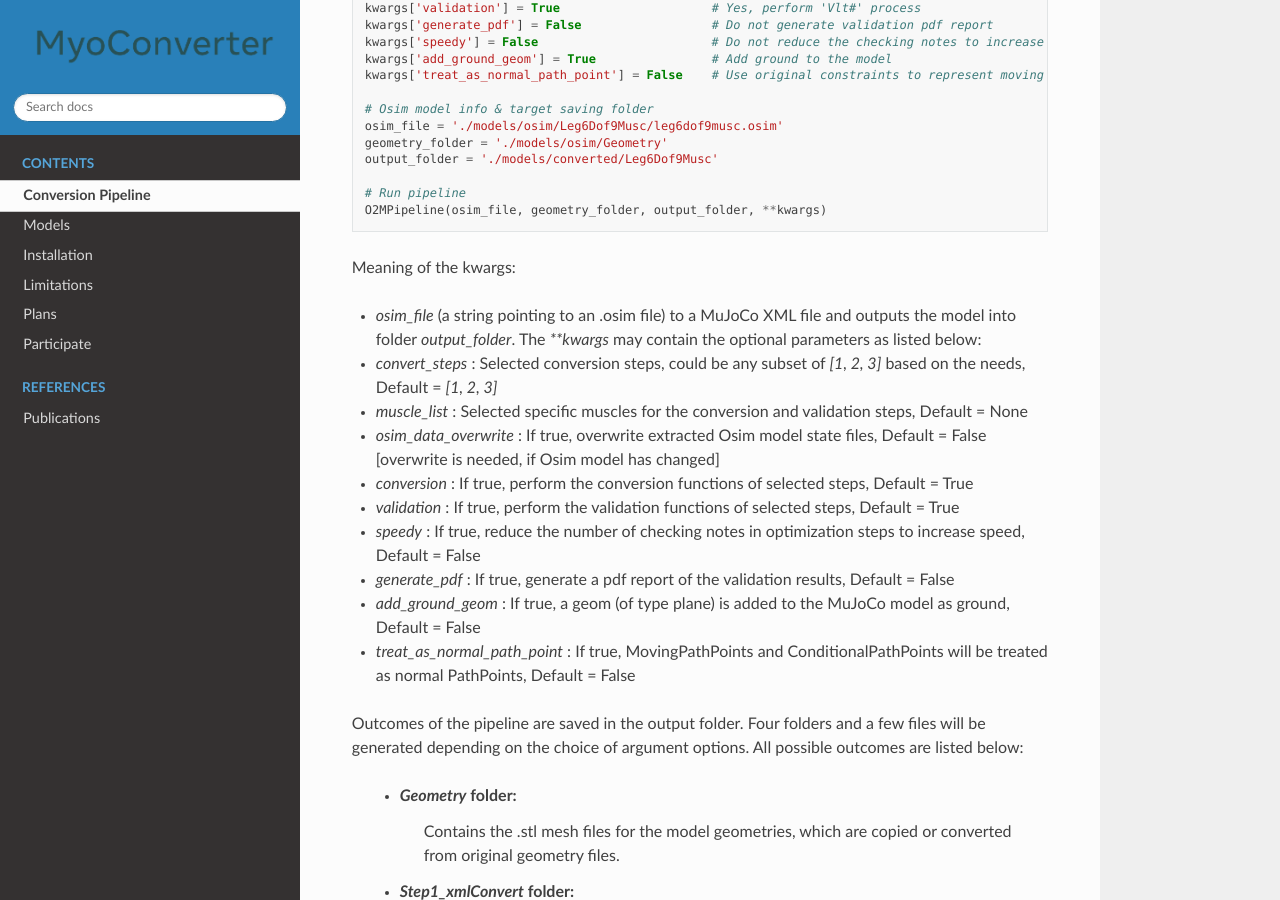
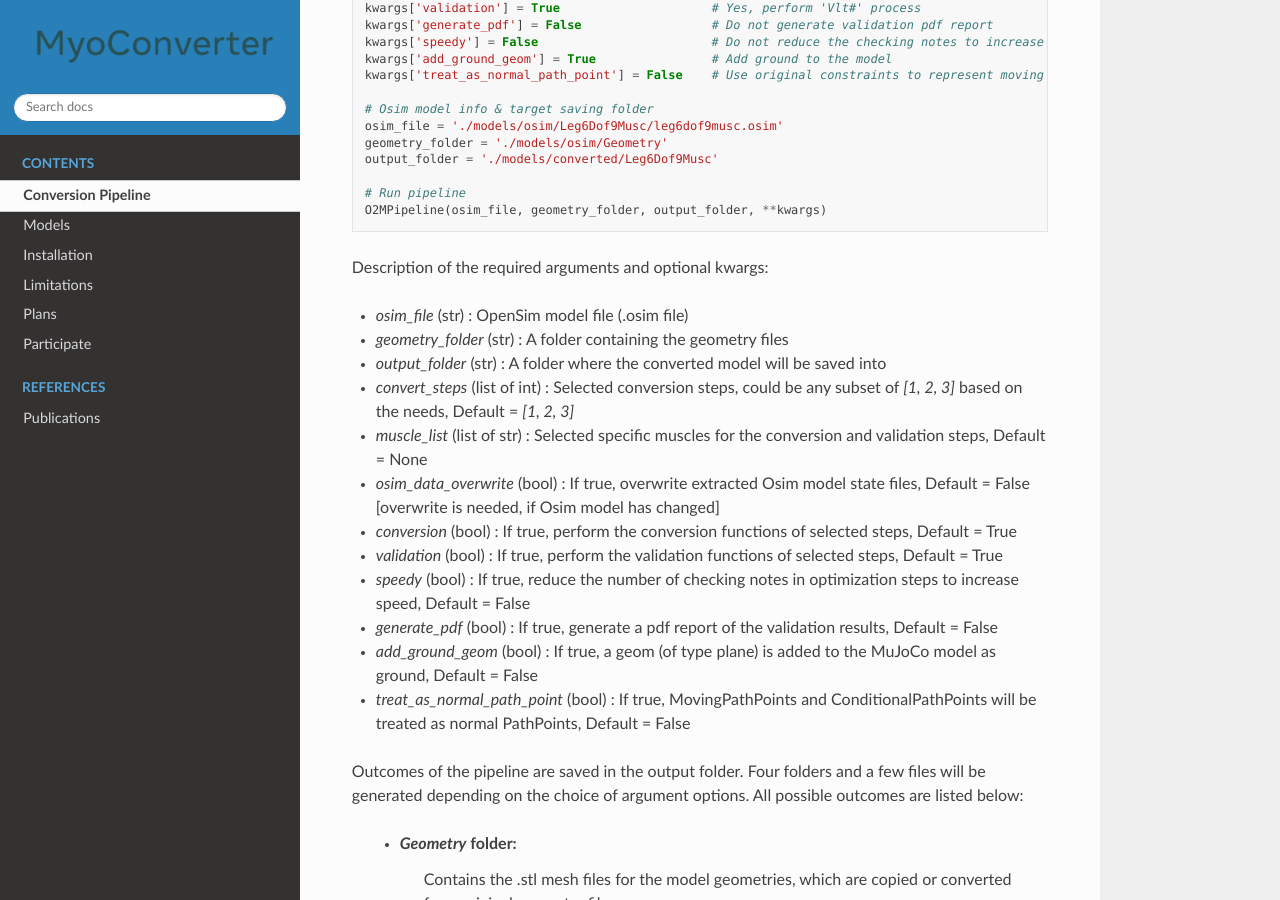
Before and after one commit to MyoHub/myoconverter, a Sphinx documentation site: the page built from docs/source/pipeline.rst, in a window 1280 px wide and 900 px high, scrolled down 1364 px. Built offline with Sphinx 7.4.7 and the Read the Docs theme 2.0.0, drawn with Linux system fonts in a browser that asks for light colours.

Commit message:
Add variable types, fix one sentence

```diff
--- a/docs/source/pipeline.rst
+++ b/docs/source/pipeline.rst
@@ -59,18 +59,20 @@
    # Run pipeline
    O2MPipeline(osim_file, geometry_folder, output_folder, **kwargs)
 
-Meaning of the kwargs:
+Description of the required arguments and optional kwargs:
 
-- `osim_file` (a string pointing to an .osim file) to a MuJoCo XML file and outputs the model into folder `output_folder`. The `**kwargs` may contain the optional parameters as listed below:
-- `convert_steps` : Selected conversion steps, could be any subset of `[1, 2, 3]` based on the needs, Default = `[1, 2, 3]`
-- `muscle_list` : Selected specific muscles for the conversion and validation steps, Default = None
-- `osim_data_overwrite` : If true, overwrite extracted Osim model state files, Default = False [overwrite is needed, if Osim model has changed]
-- `conversion` : If true, perform the conversion functions of selected steps, Default = True
-- `validation` : If true, perform the validation functions of selected steps, Default = True
-- `speedy` : If true, reduce the number of checking notes in optimization steps to increase speed, Default = False
-- `generate_pdf` : If true, generate a pdf report of the validation results, Default = False
-- `add_ground_geom` : If true, a geom (of type plane) is added to the MuJoCo model as ground, Default = False
-- `treat_as_normal_path_point` : If true, MovingPathPoints and ConditionalPathPoints will be treated as normal PathPoints, Default = False
+- `osim_file` (str) : OpenSim model file (.osim file)
+- `geometry_folder` (str) : A folder containing the geometry files
+- `output_folder` (str) : A folder where the converted model will be saved into
+- `convert_steps` (list of int) : Selected conversion steps, could be any subset of `[1, 2, 3]` based on the needs, Default = `[1, 2, 3]`
+- `muscle_list` (list of str) : Selected specific muscles for the conversion and validation steps, Default = None
+- `osim_data_overwrite` (bool) : If true, overwrite extracted Osim model state files, Default = False [overwrite is needed, if Osim model has changed]
+- `conversion` (bool) : If true, perform the conversion functions of selected steps, Default = True
+- `validation` (bool) : If true, perform the validation functions of selected steps, Default = True
+- `speedy` (bool) : If true, reduce the number of checking notes in optimization steps to increase speed, Default = False
+- `generate_pdf` (bool) : If true, generate a pdf report of the validation results, Default = False
+- `add_ground_geom` (bool) : If true, a geom (of type plane) is added to the MuJoCo model as ground, Default = False
+- `treat_as_normal_path_point` (bool) : If true, MovingPathPoints and ConditionalPathPoints will be treated as normal PathPoints, Default = False
 
 Outcomes of the pipeline are saved in the output folder. Four folders and a few files will be generated depending on the choice of argument options. All possible outcomes are listed below:
 
```
